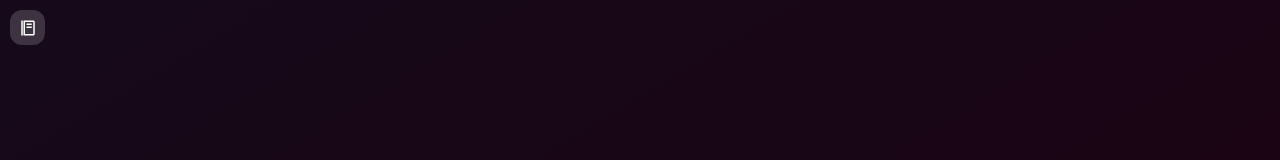
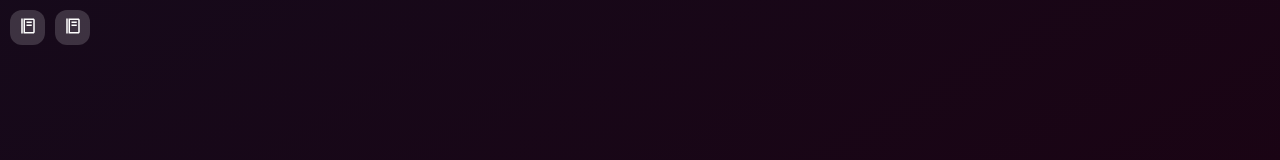
Before and after one commit to Dmitrlev/DaveyGPT, a React (Create React App) app: page / in a window 1280 px wide. Shown: the top 160 px of the page. Built offline with nearby package versions, Linux system fonts and the light colour scheme.

Commit message:
add button toggle menu main

```diff
--- a/src/App.js
+++ b/src/App.js
@@ -1,6 +1,7 @@
 import {ChatScreen} from "./components/screens/ChatScreen/ChatScreen";
 import styles from './App.module.css';
 import {Route, Routes} from "react-router-dom";
+import {SettingsScreen} from "./components/screens/SettingsScreen/SettingsScreen";
 
 function App() {
 
@@ -11,6 +12,7 @@ function App() {
       <div className={styles.container}>
         <Routes>
           <Route path='/:id?' element={<ChatScreen />} />
+          <Route path='/settings' element={<SettingsScreen />} />
         </Routes>
       </div>
       <p className={styles.errorContainer}>Иди купи себе компьютер!</p>
--- a/src/components/screens/ChatScreen/ChatMain/ChatMain.jsx
+++ b/src/components/screens/ChatScreen/ChatMain/ChatMain.jsx
@@ -13,10 +13,16 @@ export const ChatMain = ({showMenuLeft, setShowMenuLeft}) => {
 
   return (
     <div className={styles.container}>
-      <button
-        className={styles['button-close-menu-left']}
-        onClick={() => setShowMenuLeft(!showMenuLeft)}
-      ><BiFoodMenu color={'white'} size={18}/></button>
+      <div className={styles['button-close-menu-left']}>
+        <button
+          className={styles['button-close-menu-left-item']}
+          onClick={() => setShowMenuLeft(!showMenuLeft)}
+        ><BiFoodMenu color={'white'} size={18}/></button>
+        <button
+          className={styles['button-close-menu-left-item']}
+          onClick={() => setShowMenuLeft(!showMenuLeft)}
+        ><BiFoodMenu color={'white'} size={18}/></button>
+      </div>
       <MessagesBlock dataThisChat={dataThisChat}/>
       <ChatInput />
     </div>
--- a/src/components/screens/ChatScreen/ChatMain/ChatMain.module.css
+++ b/src/components/screens/ChatScreen/ChatMain/ChatMain.module.css
@@ -11,11 +11,16 @@
   left: 10px;
   top: 10px;
   display: flex;
+  grid-gap: 10px;
+  justify-content: center;
+  align-items: center;
+  z-index: 10;
+}
+.button-close-menu-left-item {
   background: #ffffff2b;
   justify-content: center;
   align-items: center;
   width: 35px;
   height: 35px;
   border-radius: 0.75rem;
-  z-index: 10;
 }
--- /dev/null
+++ b/src/components/screens/SettingsScreen/SettingsScreen.jsx
@@ -0,0 +1,7 @@
+import styles from './SettingsScreen.module.css';
+
+export const SettingsScreen = () => {
+  return (
+    <div className={styles.container}>SettingsScreen</div>
+  )
+}
--- /dev/null
+++ b/src/components/screens/SettingsScreen/SettingsScreen.module.css
@@ -0,0 +1 @@
+.container {}
```
